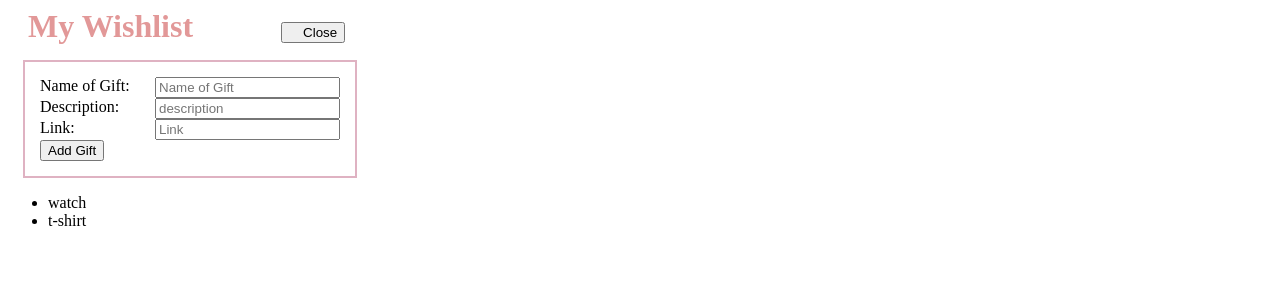
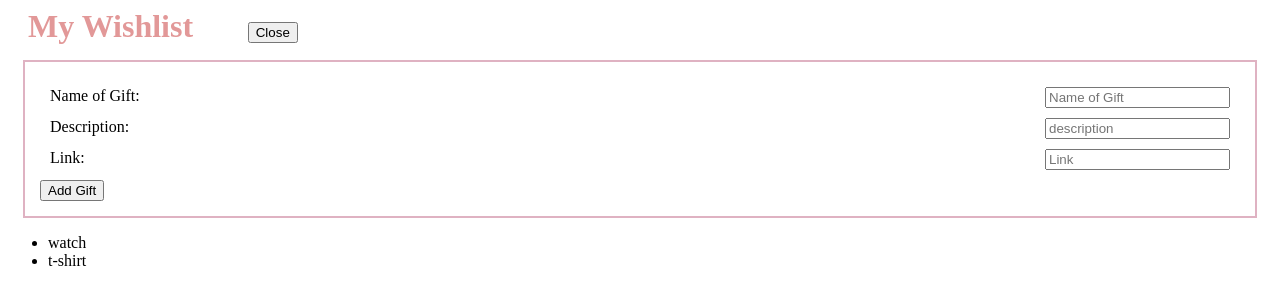
Before and after one commit to jenlee-tech/MyWishList, a React (Create React App) app: page / in a window 1280 px wide. Shown: the top 304 px of the page. Built offline with nearby package versions, Linux system fonts and the light colour scheme.

Commit message:
modified input form to be flex

```diff
--- a/src/App.css
+++ b/src/App.css
@@ -14,15 +14,13 @@ h1 {
 
 button {
     display: inline;
-    padding-left: 20px;
-    margin-left: 60px;
+    margin-left: 2em;
 }
 
 form {
     border: 2px solid rgb(223, 178, 194);
     padding: 15px;
     flex-wrap: wrap;
-    width: 300px;
     margin: 15px;
 }
 
@@ -30,4 +28,5 @@ form div {
     display: flex;
     flex-direction: row;
     justify-content: space-between;
+    margin: 10px;
 }
--- a/src/App.js
+++ b/src/App.js
@@ -20,8 +20,11 @@ function App() {
 
   return (
     <div>
-        <h1> My Wishlist </h1>
-        <button onClick = {handleClose}>Close</button>
+        <div>
+          <h1> My Wishlist </h1>
+          <button onClick = {handleClose}>Close</button>
+        </div>
+
         <AddGift />
 
         <ul>
```
